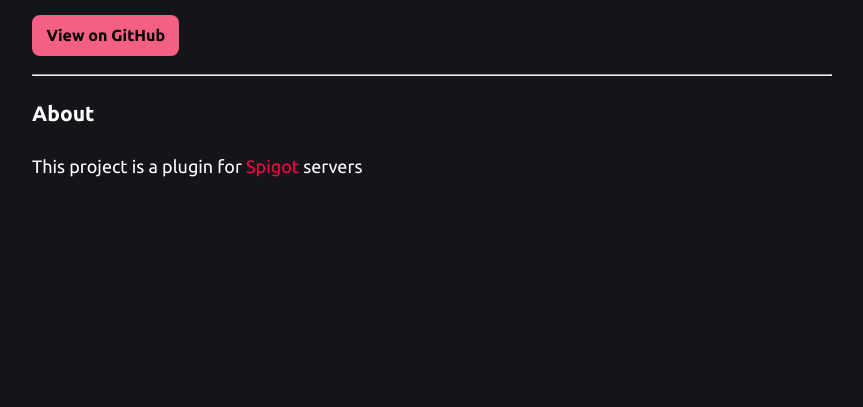
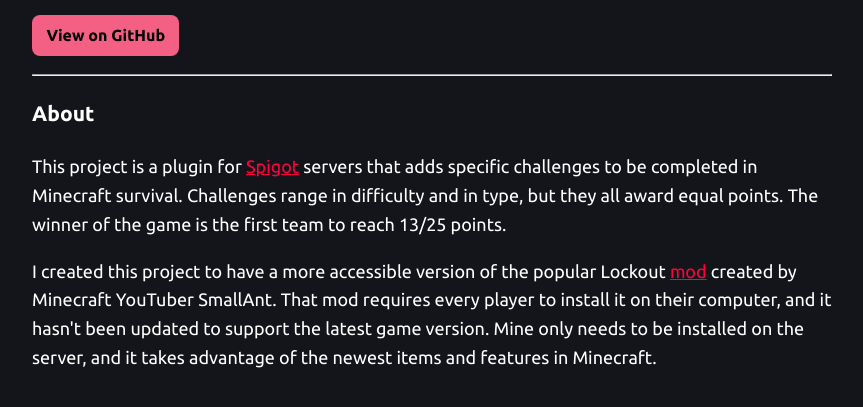
Before and after one commit to ex4dev/portfolio, an Astro site: page /projects/mc-lockout in a window 1280 px wide. Shown: the part 397-804 px from the top of the page, without its empty margins (208-1071 px from the left). Built offline with nearby package versions, Linux system fonts and the light colour scheme; Astro itself is replaced by a stand-in of ours.

Commit message:
Add description for Lockout

```diff
--- a/src/pages/projects/mc-lockout.astro
+++ b/src/pages/projects/mc-lockout.astro
@@ -12,5 +12,13 @@ import ProjectPage from "../../components/ProjectPage.astro";
     </div>
     <hr>
     <h3>About</h3>
-    <p>This project is a plugin for <a>Spigot</a> servers </p>
+    <p>
+        This project is a plugin for <a href="https://www.spigotmc.org/wiki/about-spigot/" target="_blank">Spigot</a> servers that adds specific challenges to be completed in Minecraft survival.
+        Challenges range in difficulty and in type, but they all award equal points. The winner of the game is the first team to reach 13/25 points.
+    </p>
+    <p>
+        I created this project to have a more accessible version of the popular Lockout <a href="https://www.curseforge.com/minecraft/mc-mods/lockout" target="_blank">mod</a> created by Minecraft YouTuber SmallAnt.
+        That mod requires every player to install it on their computer, and it hasn't been updated to support the latest game version.
+        Mine only needs to be installed on the server, and it takes advantage of the newest items and features in Minecraft.
+    </p>
 </ProjectPage>
```
